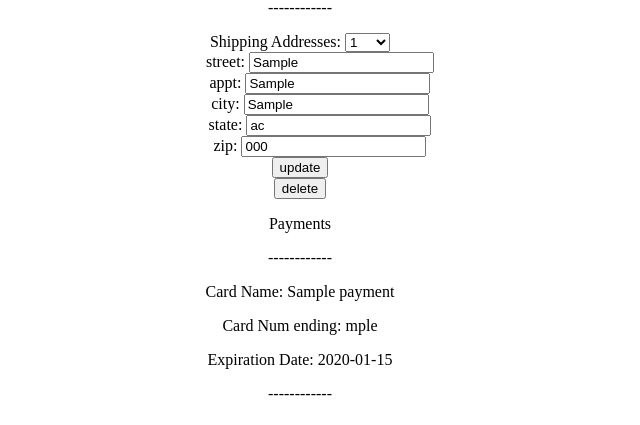
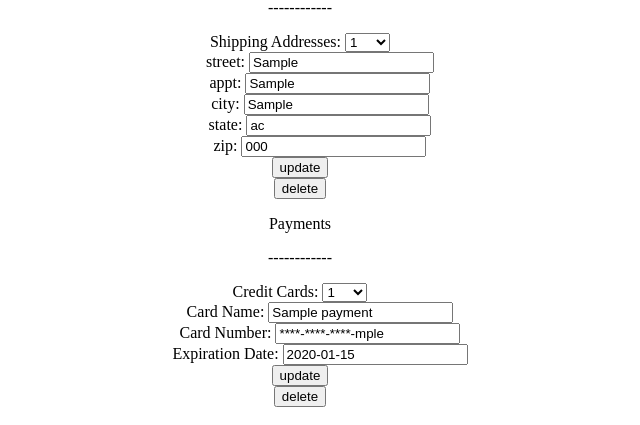
Before and after one commit to Miniter-L-SCSU/CSC335, a PHP site: page /account.php in a window 1280 px wide. Shown: the part 501-926 px from the top of the page, without its empty margins (340-980 px from the left). Before the commit the page ends 897 px from the top, so only its background shows below. Run offline with PHP 8.4, Linux system fonts and the light colour scheme; the visitor is signed in with stand-in values (Sample User, id 1); tables that the repository leaves empty hold one stand-in row (values such as "Sample post").

Commit message:
card functions

```diff
--- a/html/account.php
+++ b/html/account.php
@@ -220,21 +220,63 @@
                 echo "<p>Payments</p>";
                 echo "<p>------------</p>";
                 // renamed a few of the tables because they were keywords and that might have caused an issue?
-                $stmt3 = $conn->prepare("SELECT card_name, right(card_num,4) 'card_num', exp_date FROM Payment WHERE user_id=?");
+                $stmt3 = $conn->prepare("SELECT pay_id, card_name, right(card_num,4) 'card_num', exp_date FROM Payment WHERE user_id=?");
                 $stmt3->bind_param("s", $_SESSION["user_id"]);
                 $stmt3->execute();
                 $result3 = $stmt3->get_result();
-                if ($result3->num_rows > 0) {
+                echo "<label for='CC'>Credit Cards: </label>";
+                echo "<select name='CC' id='CC' onchange='hide(this.value, pre)'  onclick='foc(pre, this.value)'>";
+                $a = 1;
+                $b = "";
+                $c = "style='display: block;'";
+                $d = 1;
+                while($row = $result3->fetch_assoc()) {
+                    echo "<option value='CC".$a."' name='CC".$a."'>".$a."</option>";
+                    echo "<script> console.log('before CC $a')</script>";
+                    //if($a == 1) {
+                    //    $c = "style='display: block;'";
+                    //    echo '<script> console.log("set CC a= '.$a.' c= '.$c.'")</script>';
+                    //}
+                    //else {
+                    //    $c = "style='display: none;'";
+                    //    echo '<script> console.log("set CC a= '.$a.' c= '.$c.'")</script>';
+                    //}
+                        $b = $b . "
+                        <div $c id='CC".$a."' name='CC".$a."' >
+                        <form action='./updateCC.php'>
+                        <label style='padding-left:40px' for='CCname'>Card Name: </label>
+                        <input type='text' id='CCname' name='CCname' value='$row[card_name]' > <br>
+                        <label style='padding-left:40px' for='CCnum'>Card Number: </label>
+                        <input type='text' id='CCnum' name='CCnum' value='****-****-****-$row[card_num]' > <br>
+                        <label style='padding-left:40px' for='CCexp'>Expiration Date: </label>
+                        <input type='text' id='CCexp' name='CCexp' value='$row[exp_date]' > <br>
+                        <button name= 'itm' type= 'submit' value= '$row[pay_id]'>update </button>
+                        </form>
+                        <form action='./deleteCC.php'>
+                        <button name= 'itm' type= 'submit' value= '$row[pay_id]'>delete </button>
+                        </form>
+                        </div>";
+                    // todo figure out how to edit info
+                    $a = $a + 1;
+                    $c = "style='display: none;'";
+                    echo "<script> console.log('after CC $a')</script>";
+                }
+                echo "<option value='CC".$a."' name='CC".$a."'>add</option>";
+                echo '</select>';
+                $b = $b . "
+                <form action='./addCC.php'>
+                <div $c id='CC".$a."' name='CC".$a."' >
+                <label style='padding-left:40px' for='CCname'>Card Name: </label>
+                <input type='text' id='CCname' name='CCname'> <br>
+                <label style='padding-left:40px' for='CCnum'>Card Number: </label>
+                <input type='text' id='CCnum' name='CCnum'> <br>
+                <label style='padding-left:40px' for='CCexp'>Expiration Date: </label>
+                <input type='text' id='CCexp' name='CCexp'> <br>
+                <button name= 'itm' type= 'submit' value= '$a'>add </button>
+                </div>
+                </form>";
+                echo $b;
 
-                    while($row = $result3->fetch_assoc()) {
-
-                        echo "<div>" . "<p> Card Name: " . $row["card_name"] . "</p>" . "<p> Card Num ending: " . $row["card_num"] . "</p>" . "<p> Expiration Date: " . $row["exp_date"] . "</p>" . "------------" . "</div>";
-                        // todo figure out how to edit info
-                    }
-
-                } else {
-                    echo "---";
-                }
 
             ?>
 
```
Also changed, not shown: html/addCC.php (added, +21 -0 lines), html/deleteCC.php (added, +16 -0 lines), html/updateCC.php (added, +21 -0 lines).
